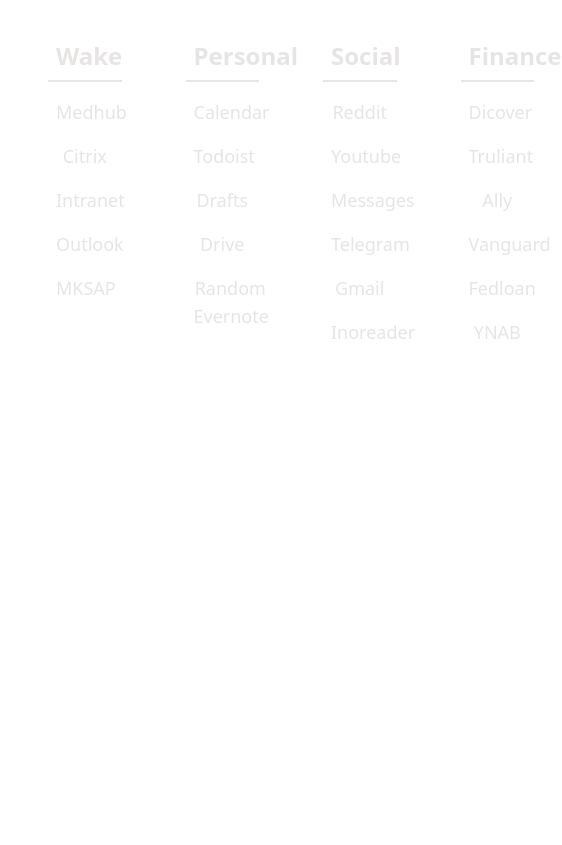
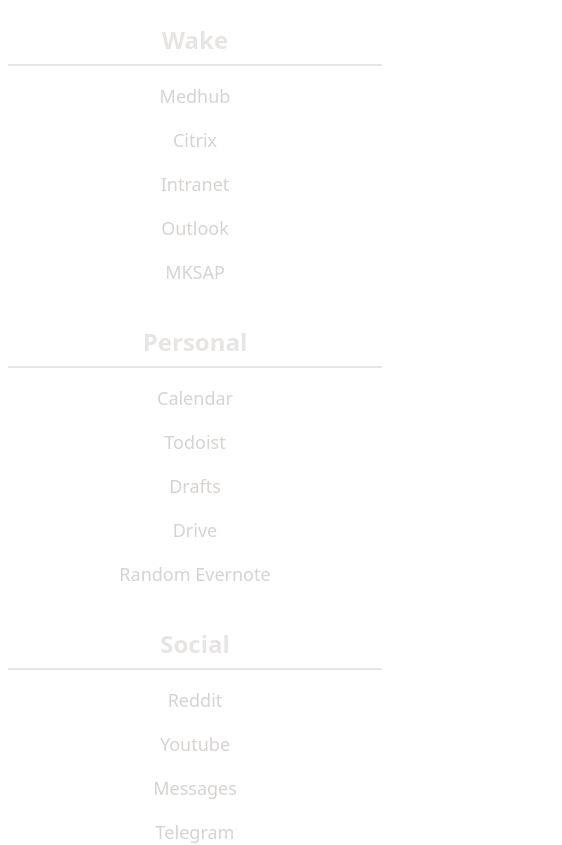
Before and after one commit to kangruixiang/sveltestartpage, a Svelte app: page / in a window 390 px wide. Shown: the top 845 px of the page, 562 px wide, since content can reach past the window. Built offline with nearby package versions, Linux system fonts and the light colour scheme; the HTML template or start-up script is replaced by a standard one; a web font is replaced by a local one.

Commit message:
mobile friendly

```diff
--- a/src/App.svelte
+++ b/src/App.svelte
@@ -126,8 +126,8 @@
 }
 </style>
 
-<main class="text-center p-4 mx-auto h-full  flex justify-center flex-row">
-	<container class="flex justify-center flex-row min-w-[80%]">
+<main class="h-full flex justify-center">
+	<container class="container flex justify-center min-w-[80%]">
 		<Canvas {...sites} />
 	</container>
 
--- a/src/components/Canvas.svelte
+++ b/src/components/Canvas.svelte
@@ -10,27 +10,27 @@
 
 </style>
 
-<div class="flex w-full my-auto">
-	<div class="w-1/4 py-2 rounded-md mx-6">
+<div class="w-full flex flex-col md:flex-row my-auto text-center gap-x-14">
+	<div class="grow py-2 rounded-md">
 		<div
 			class="card-title">
 			Wake
 		</div>
 		<Card site = {school}/>
 	</div>
-	<div class="w-1/4 py-2 rounded-md mx-6">
+	<div class="grow py-2 rounded-md">
 		<div class="card-title">
 			Personal
 		</div>
 		<Card site = {personal}	/>
 	</div>
-	<div class="w-1/4 py-2 rounded-md mx-6">
+	<div class="grow py-2 rounded-md">
 		<div class="card-title">
 			Social
 		</div>
 		<Card site = {social}	/>
 	</div>
-	<div class="w-1/4 py-2 rounded-md mx-6">
+	<div class="grow py-2 rounded-md">
 		<div class="card-title">
 			Finance
 		</div>
--- a/src/components/Card.svelte
+++ b/src/components/Card.svelte
@@ -9,7 +9,7 @@
 {#each site as site}
 	<div class="flex flex-row">
 		<div
-			class="text-lg py-2 px-2 w-full mx-2 cursor-pointer text-stone-200 hover:bg-stone-900 hover:rounded-lg transition duration-150"
+			class="text-lg py-2 px-2 w-full mx-2 cursor-pointer text-stone-300 hover:bg-stone-900 hover:rounded-lg hover:text-stone-100"
 			onclick="location.href='{site.url}'
 			">
 			{site.name}
```
Also changed, not shown: 3 other files (tests, documents, lock files or other folders).
